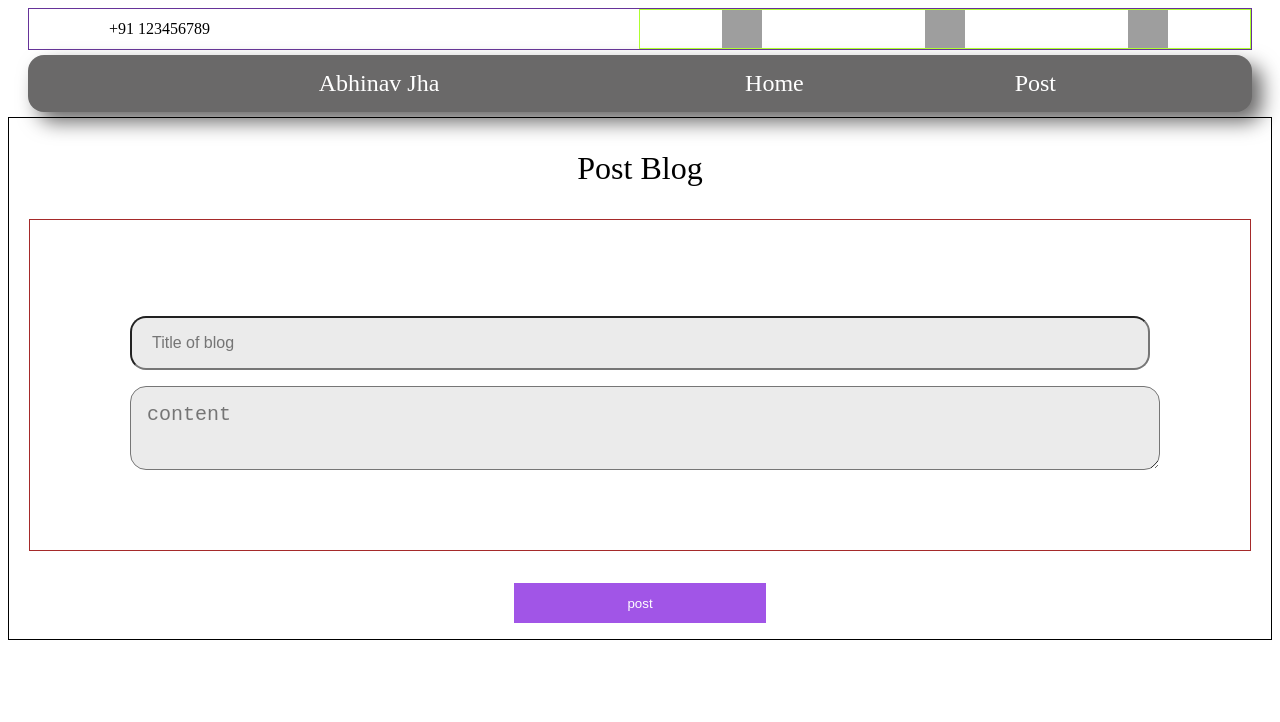
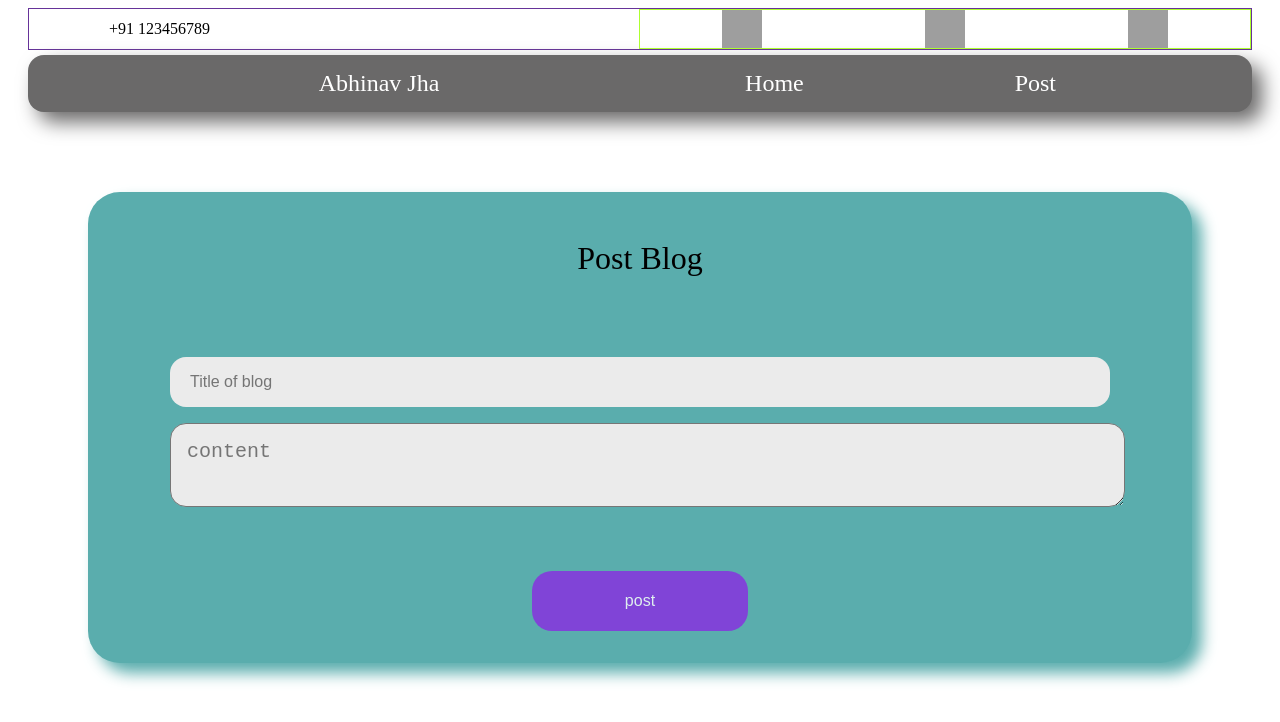
Before and after one commit to abhinav3254/blog-angular, an Angular app: page /write in a window 1280 px wide. Shown: the top 722 px of the page. Built offline with nearby package versions, Linux system fonts and the light colour scheme; grey boxes are pictures that could not be loaded.

Commit message:
post blog page

```diff
--- a/src/app/write-content/write-content.component.css
+++ b/src/app/write-content/write-content.component.css
@@ -1,15 +1,18 @@
 .container {
-    border: 1px solid black;
     text-align: center;
+    background-color: rgb(90, 173, 173);
+    margin: 5rem;
+    border-radius: 2rem;
+    box-shadow: 10px 10px 15px rgb(90, 173, 173);
+    padding: 1rem 10px;
 }
 
 .main {
     margin: 2rem 20px;
     display: flex;
     flex-direction: column;
-    padding: 5rem;
+    padding: 2rem;
     text-align: center;
-    border: 1px solid brown;
 }
 
 .container p {
@@ -24,6 +27,7 @@
     padding: 20px;
     background-color: rgb(235, 235, 235);
     border-radius: 1rem;
+    border: none;
 }
 
 .main textarea {
@@ -38,7 +42,7 @@
 }
 
 .container button {
-    height: 40px;
+    height: 60px;
     width: 20%;
     cursor: pointer;
     margin-bottom: 1rem;
@@ -46,4 +50,10 @@
     border: none;
     opacity: 0.8;
     color: white;
+    border-radius: 20px;
+    font-size: 1rem;
 }
+
+.container button:hover {
+    opacity: 0.6;
+}
```
